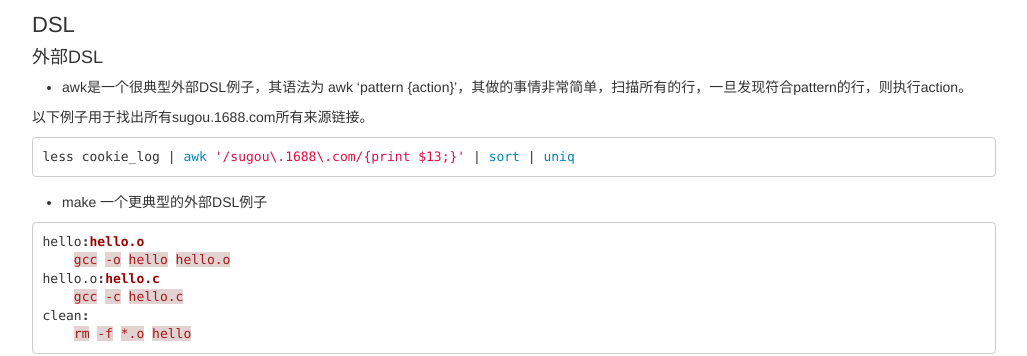
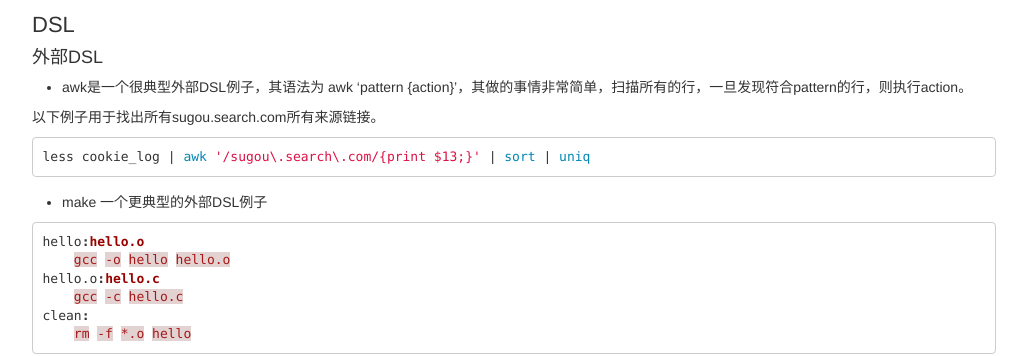
Before and after one commit to jameszhan/blogs, a Jekyll site: the page built from _posts/2014-09-25-programming-languages-concepts.md, in a window 1280 px wide and 900 px high, scrolled down 9205 px. Shown: the part 151-507 px from the top of the window, without its empty margins (126-1153 px from the left). Built offline with Jekyll 4.4.1, drawn with Linux system fonts in a browser that asks for light colours; nearby versions of some CDN libraries; Markdown is read by kramdown in place of the engine named in the settings.

Commit message:
fix the display.

```diff
--- a/_posts/2014-09-25-programming-languages-concepts.md
+++ b/_posts/2014-09-25-programming-languages-concepts.md
@@ -352,8 +352,8 @@
 ##### 万能的eval
 
 Python, JavaScript都只含有全局的eval，只能解析字符串，尽管也可以完成想要的功能，确是相当不便和不安全。
-Ruby 中不仅有传统的eval，还有class_eval，instance_eval，不仅可以解析字符串，还允许执行代码块。
-上例中的Ruby Optional的例子就用到了class_eval，把eval限制在了类的内部。
+Ruby 中不仅有传统的eval，还有class\_eval，instance\_eval，不仅可以解析字符串，还允许执行代码块。
+上例中的Ruby Optional的例子就用到了class\_eval，把eval限制在了类的内部。
 
 ##### 强大的宏
 
@@ -455,10 +455,10 @@
 
 * awk是一个很典型外部DSL例子，其语法为 awk 'pattern {action}'，其做的事情非常简单，扫描所有的行，一旦发现符合pattern的行，则执行action。
 
-以下例子用于找出所有sugou.1688.com所有来源链接。
+以下例子用于找出所有sugou.search.com所有来源链接。
 
 ~~~sh
-less cookie_log | awk '/sugou\.1688\.com/{print $13;}' | sort | uniq
+less cookie_log | awk '/sugou\.search\.com/{print $13;}' | sort | uniq
 ~~~
 
 * make 一个更典型的外部DSL例子
```
